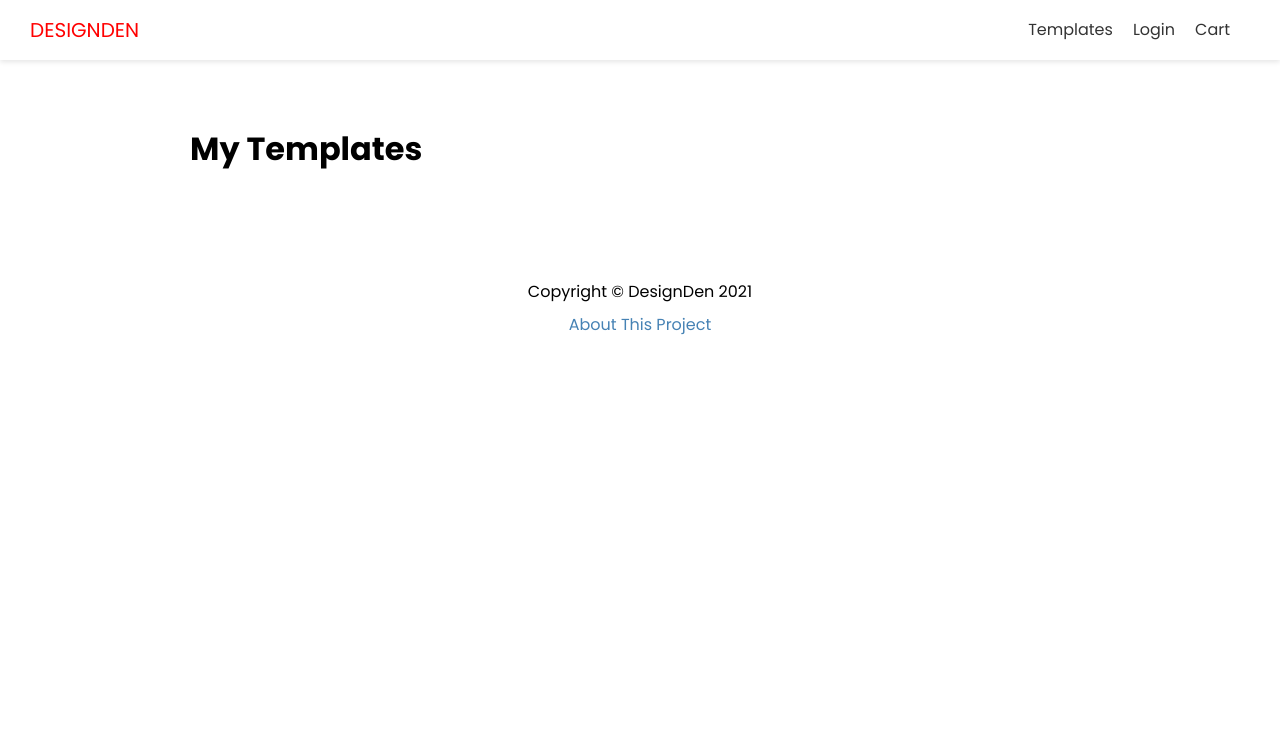
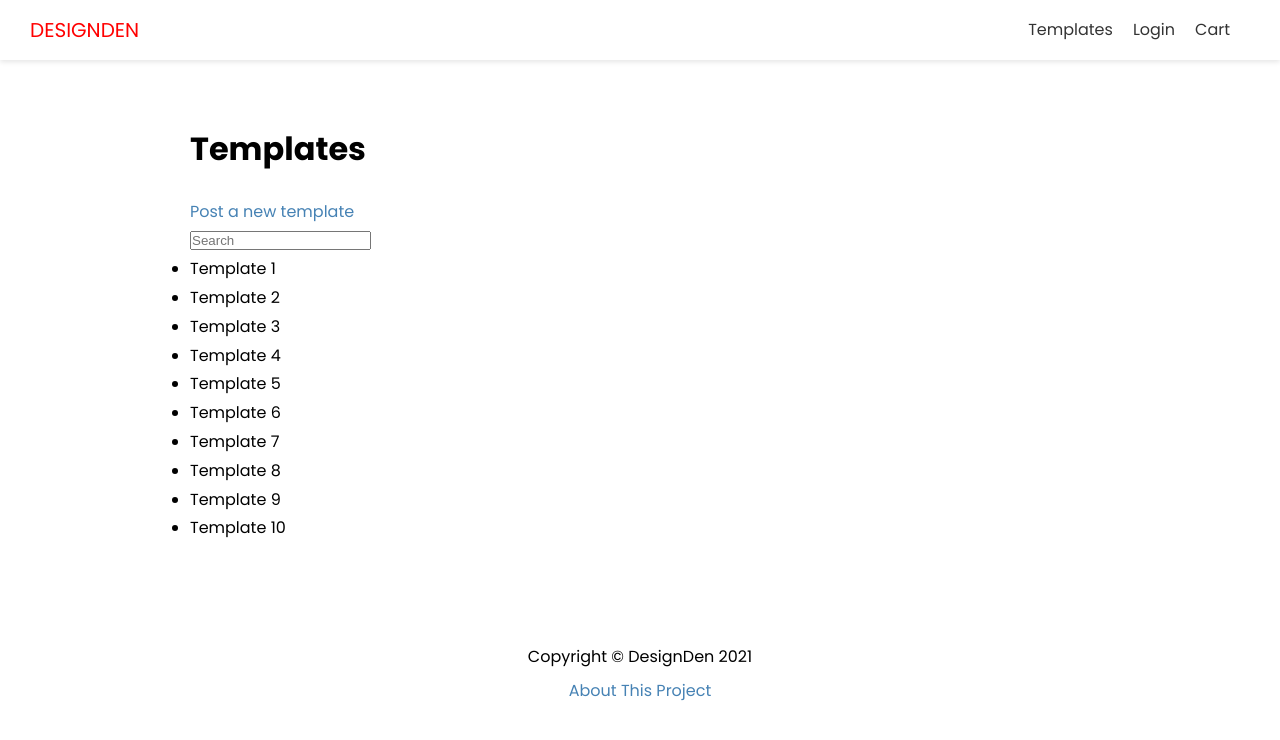
Before and after one commit to jonah0502/DesignDen, a Next.js app in the folder designden-frontend/: page /templates in a window 1280 px wide. Shown: the top 740 px of the page. Built offline with nearby package versions, Linux system fonts and the light colour scheme.

Commit message:
Update to templates page content

```diff
--- a/designden-frontend/pages/templates/index.js
+++ b/designden-frontend/pages/templates/index.js
@@ -1,10 +1,25 @@
-import Layout from '@/components/Layout'
+import Layout from "@/components/Layout";
+import Link from "next/link";
 
-
-export default function EventsPage() {
-    return (
-        <Layout>
-            <h1>My Templates</h1>
-        </Layout>
-    )
+export default function TemplatesPage() {
+  // sample data
+  let nums = [];
+  for (let i = 0; i < 10; i++) {
+    nums[i] = i + 1;
+  }
+  // TODO: route "/templates/add" should be something like "/users/[id]/templates/add"
+  return (
+    <Layout>
+      <h1>Templates</h1>
+      <Link href="/templates/add">Post a new template</Link>
+      <div>
+        <input type="text" placeholder="Search" />
+      </div>
+      <ul>
+        {nums.map((i) => (
+          <li key={i}>Template {i}</li>
+        ))}
+      </ul>
+    </Layout>
+  );
 }
```
